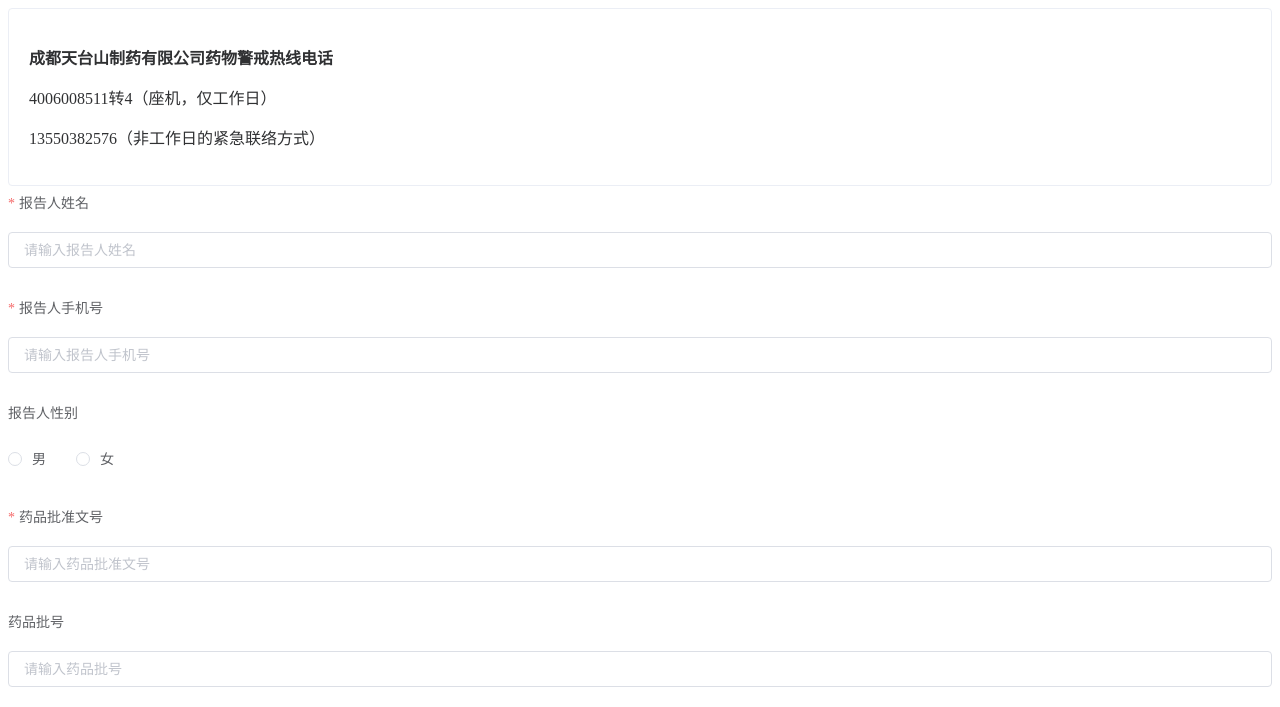
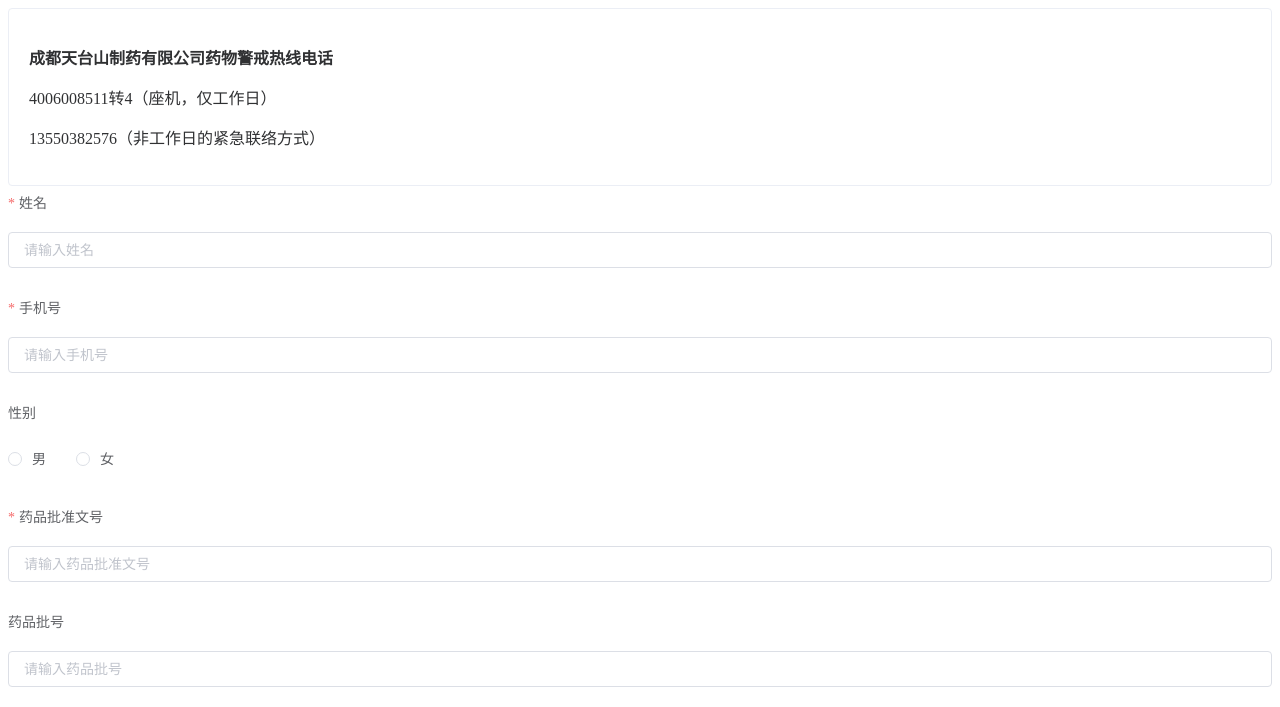
Before and after one commit to mengbo1991/adr, a plain HTML site: page index.html in a window 1280 px wide. Shown: the top 707 px of the page. Drawn offline with Linux system fonts and the light colour scheme.

Commit message:
Update index.html

```diff
--- a/index.html
+++ b/index.html
@@ -27,16 +27,16 @@
 			</el-row>
 			<el-form ref="elForm" :model="formData" :rules="rules" size="medium" label-width="100px" v-if="elFormShow"
 				label-position="top">
-				<el-form-item label="报告人姓名" prop="name">
-					<el-input v-model="formData.name" placeholder="请输入报告人姓名" show-word-limit clearable
+				<el-form-item label="姓名" prop="name">
+					<el-input v-model="formData.name" placeholder="请输入姓名" show-word-limit clearable
 						:style="{width: '100%'}"></el-input>
 				</el-form-item>
-				<el-form-item label="报告人手机号" prop="phone">
-					<el-input v-model="formData.phone" placeholder="请输入报告人手机号" :maxlength="11" clearable
+				<el-form-item label="手机号" prop="phone">
+					<el-input v-model="formData.phone" placeholder="请输入手机号" :maxlength="11" clearable
 						:style="{width: '100%'}">
 					</el-input>
 				</el-form-item>
-				<el-form-item label="报告人性别" prop="gender">
+				<el-form-item label="性别" prop="gender">
 					<el-radio-group v-model="formData.gender" size="medium">
 						<el-radio v-for="(item, index) in genderOptions" :key="index" :label="item.value"
 							:disabled="item.disabled">{{item.label}}</el-radio>
@@ -104,12 +104,12 @@
 					rules: {
 						name: [{
 							required: true,
-							message: '请输入报告人姓名',
+							message: '请输入姓名',
 							trigger: 'blur'
 						}],
 						phone: [{
 							required: true,
-							message: '请输入报告人手机号',
+							message: '请输入手机号',
 							trigger: 'blur'
 						}, {
 							pattern: /^1(3|4|5|7|8|9)\d{9}$/,
```
